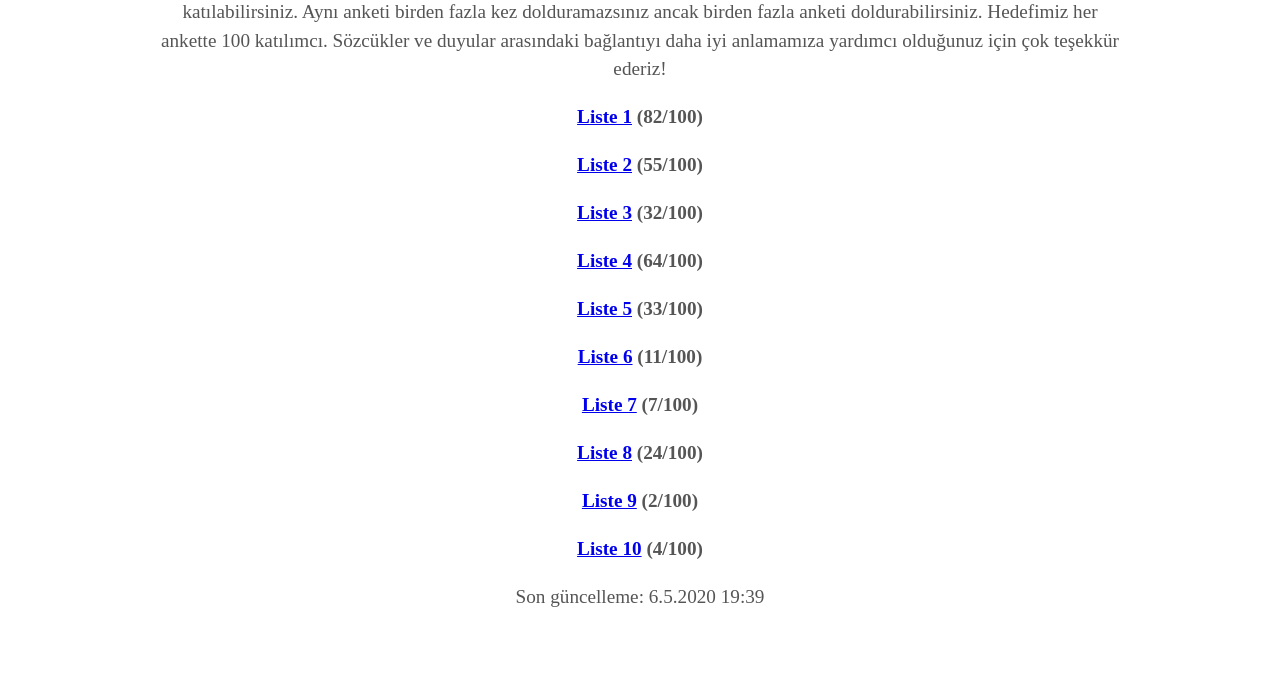
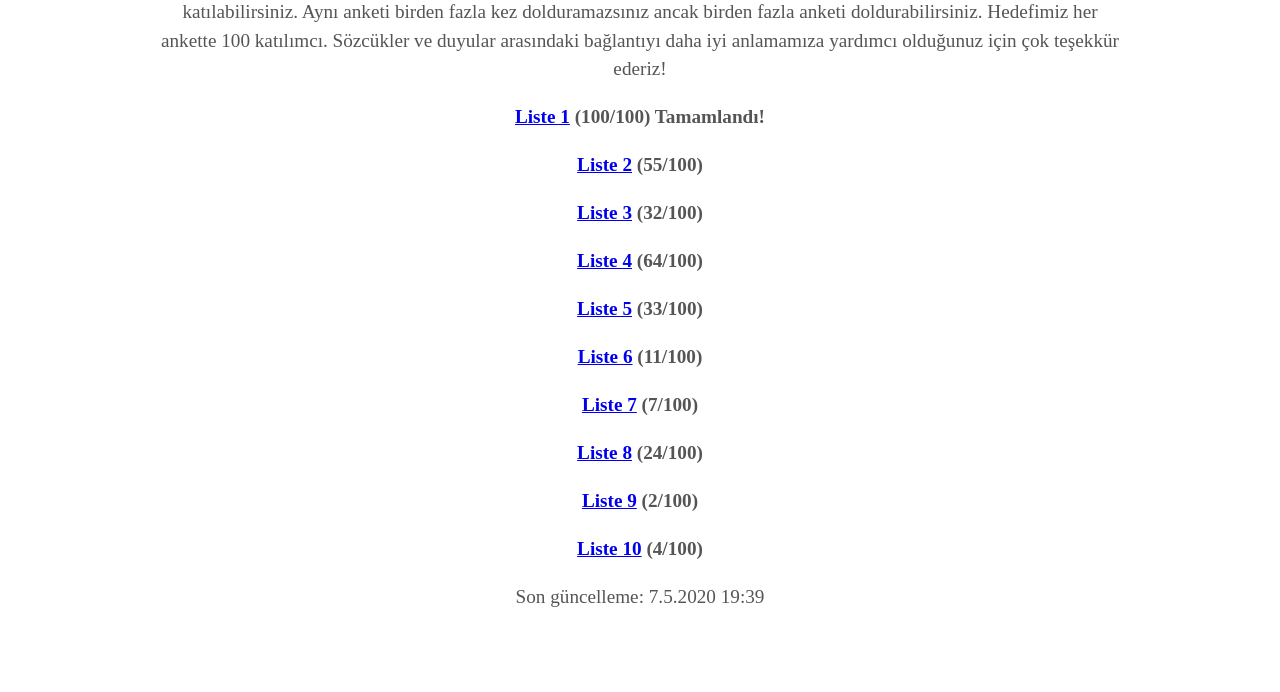
Before and after one commit to 925sozcuk/925sozcuk.github.io, a Jekyll site: the page built from index.html, in a window 1280 px wide. Shown: the part 1331-2023 px from the top of the page. Built offline with Jekyll 4.4.1, drawn with Linux system fonts in a browser that asks for light colours; some web fonts are replaced.

Commit message:
Update about.html

```diff
--- a/_includes/about.html
+++ b/_includes/about.html
@@ -9,7 +9,7 @@
     <b>313 </b> kişiye katılabilirsiniz. Aynı anketi birden fazla kez dolduramazsınız ancak birden fazla anketi doldurabilirsiniz.
     Hedefimiz her ankette 100 katılımcı. Sözcükler ve duyular arasındaki bağlantıyı daha iyi anlamamıza yardımcı olduğunuz için çok teşekkür ederiz!</p>
     <b>
-      <p><a href="https://forms.gle/CcuySUyic7KrSdsP7" target="_blank">Liste 1</a> (82/100)</p>
+      <p><a href="https://forms.gle/CcuySUyic7KrSdsP7" target="_blank">Liste 1</a> (100/100) Tamamlandı! </p>
       <p><a href="https://forms.gle/Xpw2RH3CSQQT2dhJ8" target="_blank">Liste 2</a> (55/100)</p>
       <p><a href="https://forms.gle/XDxXPqteTKvprMpj6" target="_blank">Liste 3</a> (32/100)</p>
       <p><a href="https://forms.gle/FwZTpyy2v1rKkZih7" target="_blank">Liste 4</a> (64/100)</p>
@@ -21,5 +21,5 @@
       <p><a href="https://forms.gle/FAh1ucTYu49YYeu59" target="_blank">Liste 10</a> (4/100)</p>
     </b>
 
-  <p>Son güncelleme: 6.5.2020 19:39</p>
+  <p>Son güncelleme: 7.5.2020 19:39</p>
   </div>
```
